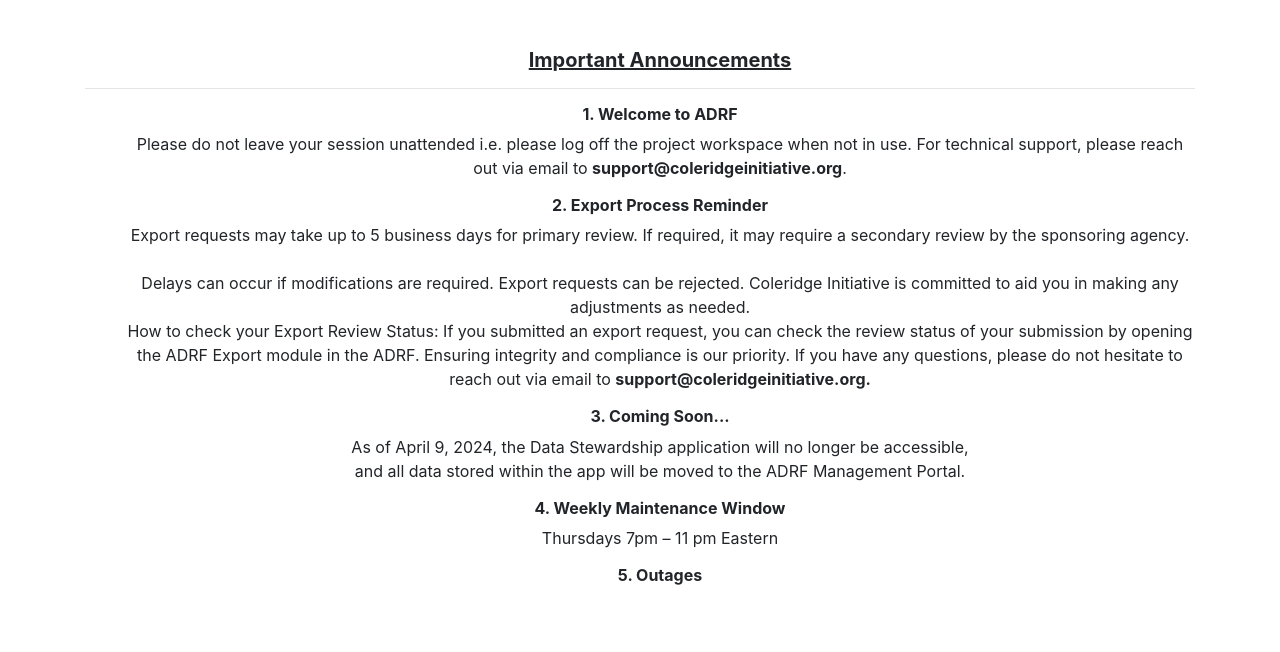
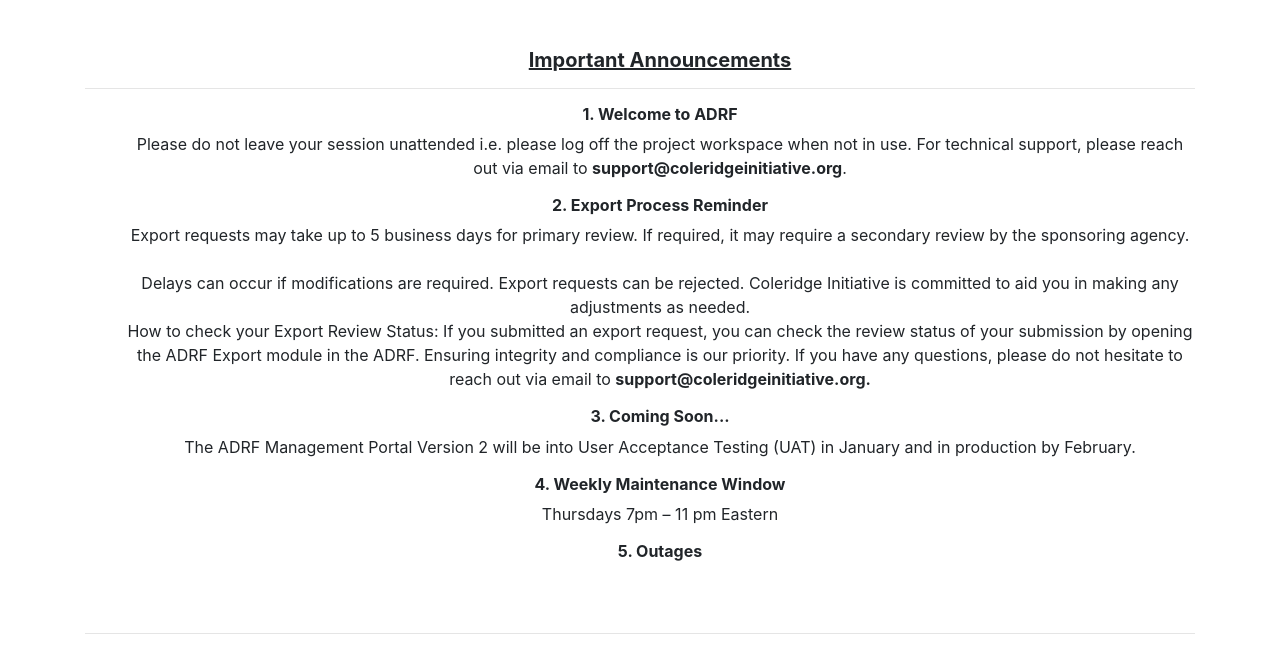
Before and after one commit to Coleridge-Initiative-org/adrf-jump-page, a plain HTML site: page index.html in a window 1280 px wide. Shown: the top 652 px of the page. Drawn offline with nearby package versions, Linux system fonts and the light colour scheme.

Commit message:
Update coming soon

```diff
--- a/index.html
+++ b/index.html
@@ -63,8 +63,7 @@
 </ul>
 
 <ul><center><h6><b>3. Coming Soon...</b></h6>
-   As of April 9, 2024, the Data Stewardship application will no longer be accessible,<br>
-   and all data stored within the app will be moved to the ADRF Management Portal.<br>
+ The ADRF Management Portal Version 2 will be into User Acceptance Testing (UAT) in January and in production by February.
  </center>
 </ul>
 
```
